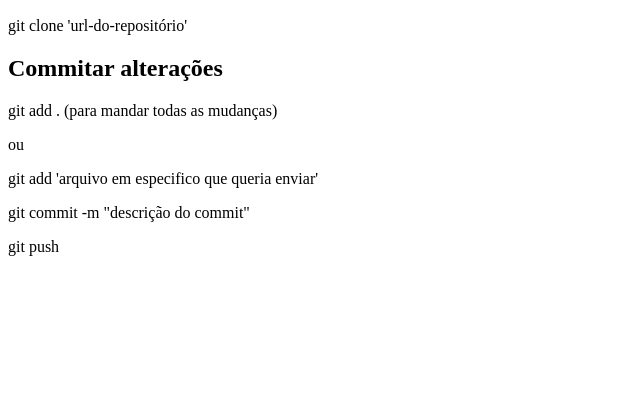
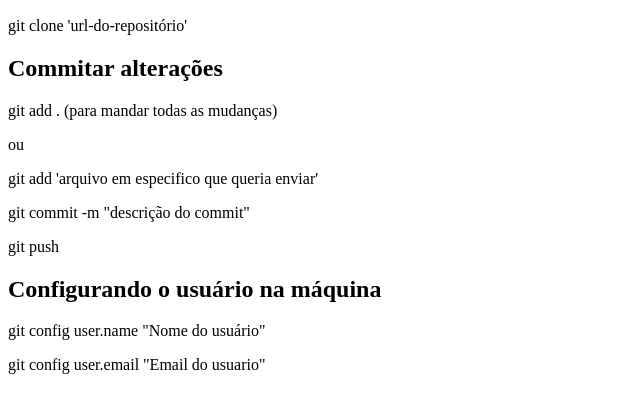
Before and after one commit to vlghpp/SA-BACKEND-SJ, a plain HTML site: page src/index.html in a window 1280 px wide. Shown: the part 110-522 px from the top of the page, without its empty margins (0-640 px from the left). Drawn offline with Linux system fonts and the light colour scheme.

Commit message:
Subindo o arquivo html com o passo a passo de subir para o github

```diff
--- a/src/index.html
+++ b/src/index.html
@@ -17,5 +17,9 @@
     <p>git add 'arquivo em especifico que queria enviar'</p>
     <p>git commit -m "descrição do commit"</p>
     <p>git push</p>
+
+    <h2>Configurando o usuário na máquina</h2>
+    <p>git config user.name "Nome do usuário"</p>
+    <p>git config user.email "Email do usuario"</p>
 </body>
 </html>
```
